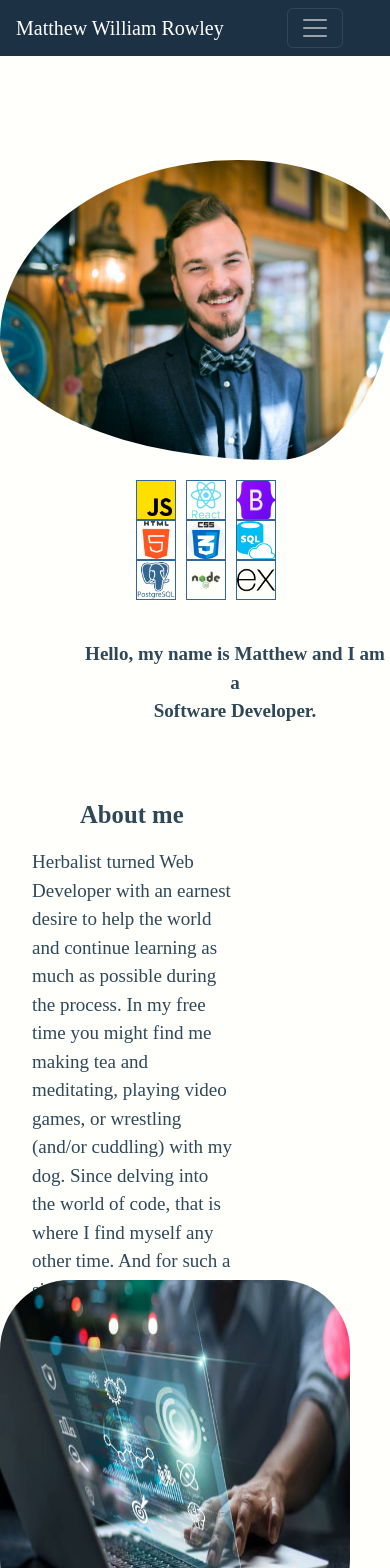
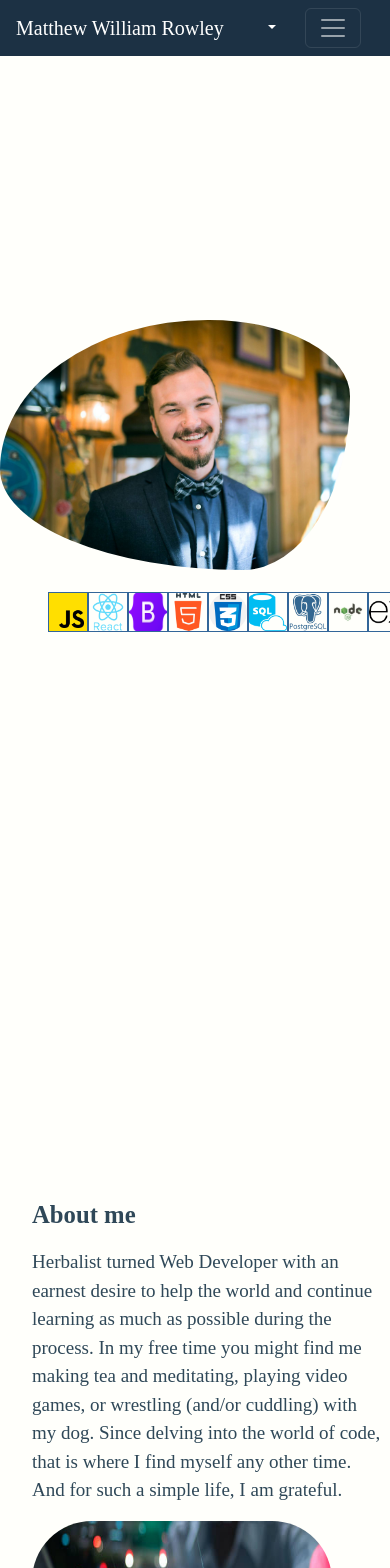
Before and after one commit to mattrowley10/Portfolio, a React (Vite) app: page / in a window 390 px wide. Shown: the top 1568 px of the page. Built offline with nearby package versions, Linux system fonts and the light colour scheme.

Commit message:
media query's and styling

```diff
--- a/src/App.css
+++ b/src/App.css
@@ -4,14 +4,11 @@
   margin: 0;
   padding: 0;
   box-sizing: border-box;
-
 }
-
 .app, html{
- min-height: 100%;
- background-color: #FFFFFB;
+  min-height: 100%;
+  background-color: #FFFFFB;
 }
-
 .navbar-header{
   font-family: 'Slabo';
   margin-left: 1rem;
@@ -26,13 +23,14 @@
   font-family: 'Slabo';
 }
 .dropdown-menu.show{
-  background-color: #5B5F97;
+  background-color: #1C3144;
+}
+.dropdown{
+  list-style: none;
 }
 .home{
-  justify-content: center;
   background-color: #FFFFFB;
-  height: 95vh;
-
+  height: 150vh;
 }
 .homeimg{
   height: 300px;
@@ -44,16 +42,7 @@
   animation: morph 6s ease-in-out infinite;
   transition: all 1s ease-in-out;
 }
-.under-pic{
-  position: absolute;
-  top: 30rem;
-  left: 8rem;
-  font-size: 19px;
-  font-weight: bold;
-  color: #2F4858;
-  font-family: 'Slabo';
-  text-align: center;
-}
+
 @keyframes morph {
   0% {
       border-radius:  60% 40% 30% 70% / 60% 30% 70% 40%;
@@ -80,7 +69,6 @@
   height: 40px;
   width: 40px;
   border: 1px solid #336699;
-
 }
 .icons:hover{
   box-shadow: 1.5px 1px 1.5px 2px #336699;
@@ -89,16 +77,16 @@
   display: flex;
   flex-direction: row;
   position: absolute;
-  top: 50rem;
+  top: 60rem;
   min-height: 25rem;
   color:#2F4858;
-  max-width: 80%;
+  max-width: 90%;
   margin-left: 5rem;
   font-family: "Slabo";
 }
 .about-header{
   position: absolute;
-  top: 50rem;
+  top: 60rem;
   padding-left: 2rem;
   color: #2F4858;
   margin-left: 5rem;
@@ -112,7 +100,6 @@
   margin-top: 3rem;
   font-weight:500;
 }
-
 .aboutimg{
   border-radius: 20%;
   height: 350px;
@@ -125,86 +112,27 @@
   transform: translateX(0);
   transition: 3.5s ease;
 }
-@media(max-width: 905px){
-  .icon-list{
-    right: 30rem;
-    top: 30rem;
-    left: 15rem;
-  }
-  .under-pic{
-    top: 40rem;
-    text-align: center;
-  }
-  .aboutimg{
-    position: absolute;
-    top: 20rem;
-  }
-}
-@media(max-width: 500px){
-  .icon-list{
-    flex-wrap: wrap;
-    align-items: flex-start;
-    position: absolute;
-    top: 30rem;
-    left: 5rem;
-    right: 5rem;
-  }
-
-  .homeimg{
-    height: 300px;
-    width: 400px;
-    left: 0rem;
-  }
-  .about-section{
-    flex-wrap: wrap;
-  }
- .about-section{
-  margin-left: 0;
-  padding: 0;
- }
-  .aboutimg{
-    top: 30rem;
-  }
-  .about-header{
-    padding-left: 0;
-  }
-  .under-pic{
-    left: 5rem;
-  }
-}
-@media(max-width: 800px){
-  .aboutimg{
-    padding-left: 0;
-  }
-}
-.projects{
+.projects-header{
   color: #2F4858;
   font-family: "Slabo";
-  text-align: center;
-  position: relative;
-  top: 4rem;
-  background-color:#FFFFFB;
+  display: flex;
+  justify-content: center;
+  margin-top: 4rem;
+  z-index: 1;
 }
 .project-img{
+  position: relative;
   height: 500px;
   width: 600px;
-  margin-top: 8rem;
-  margin-left: 26rem;
+  margin-top: 5rem;
   margin-bottom: 5rem;
+  left: 27rem;
   border: 1px solid #336699;
   box-shadow: 1px 1px 1px 1px #336699;
   border-radius: 5%;
-
 }
 .project-img:hover{
   box-shadow: 5px 1px 5px 1px #336699;
-}
-
-.carousel{
-  display: flex;
-  flex-direction: column;
-  justify-content: center;
-  background-color: #FFFFFB;
 }
 
 .contact{
@@ -224,18 +152,138 @@
   flex-direction: column;
 }
 .contact-list-item{
+  margin-bottom: 1rem;
 
-  margin-right: 2rem;
-  padding: 1rem;
 }
 .contact-icon{
-  height: 60px;
-  width: 60px;
+  height: 40px;
+  width: 40px;
+  cursor: pointer;
 }
-.contact-details{
-  position: relative;
-  left: 10rem;
-  bottom: 22rem;
+.email{
+  position: absolute;
+  right: 30rem;
+  top: 10rem;
   color: #336699;
   font-weight:bold;
 }
+.number{
+  position: absolute;
+  right: 34rem;
+  top: 17rem;
+  color: #336699;
+  font-weight: bold;
+}
+@media(min-width: 320px){
+  .project-img{
+    left: 2rem;
+    height: 200px;
+    width: 250px;
+    margin-bottom: 7rem;
+  }
+
+}
+@media(min-width: 375px){
+  .project-img{
+    left: 4rem;
+    height: 200px;
+    width: 250px;
+    margin-bottom: 7rem;
+  }
+}
+@media(min-width: 425px){
+  .project-img{
+    left: 6rem;
+    height: 200px;
+    width: 250px;
+    margin-bottom: 7rem;
+  }
+}
+@media(min-width: 600px){
+
+   .project-img{
+    left: 3rem;
+    height: 300px;
+    width: 400px;
+   }
+
+}
+@media(max-width: 600px){
+  .homeimg{
+    height: 250px;
+    width: 350px;
+    top: 20rem;
+    left: 0rem;
+  }
+  .icon-list{
+    list-style: none;
+    display: flex;
+    flex-wrap: nowrap;
+    position: absolute;
+    left: -1rem;
+    top: 40rem;
+   }
+   .icons{
+    margin-right: 0;
+   }
+   .about-section{
+    flex-wrap: wrap;
+    top: 75rem;
+    margin-left: 2rem;
+   }
+   .about-header{
+    top: 75rem;
+    margin-left:0rem ;
+   }
+   .about-body{
+    padding: 0;
+    min-width: 100%;
+   }
+   .aboutimg{
+    height: 300px;
+    width: 300px;
+    margin-right: 2rem;
+   }
+}
+@media(min-width:768px){
+  .project-img{
+    left: 12rem;
+  }
+
+}
+@media(max-width: 768px){
+  .homeimg{
+    left: 2;
+
+  }
+  .icon-list{
+    left: 1rem;
+    top: 37rem;
+  }
+  .about-section{
+    flex-wrap: wrap;
+  }
+}
+@media(min-width: 1440px){
+  .project-img{
+    position: relative;
+    height: 500px;
+    width: 600px;
+    margin-top: 5rem;
+    margin-bottom: 5rem;
+    left: 27rem;
+    border: 1px solid #336699;
+    box-shadow: 1px 1px 1px 1px #336699;
+    border-radius: 5%;
+  }
+}
+@media(min-width: 1600px){
+  .project-img{
+    left: 41rem;
+    height: 500px;
+    width: 600px;
+  }
+  .about-section{
+    max-width: 80%;
+  }
+}
--- a/src/Components/Contact.jsx
+++ b/src/Components/Contact.jsx
@@ -1,36 +1,42 @@
+import { useState } from "react";
 export default function Contact() {
+  const [results, setResults] = useState(false);
+  const onClick = () => setResults(!results);
+
   return (
     <div className="contact" id="contact">
       <h2 className="contact-header">Contact</h2>
       <ul className="contact-list">
         <li className="contact-list-item">
-          <img src="mail-icon.webp" className="contact-icon" />
+          <img
+            src="mail-icon.webp"
+            className="contact-icon"
+            onClick={onClick}
+          />
+          {results ? <p className="email">mattrowley10@gmail.com</p> : <p></p>}
         </li>
+        <br></br>
         <li className="contact-list-item">
-          <img src="phone-icon.png" className="contact-icon" />
+          <img
+            src="phone-icon.png"
+            className="contact-icon"
+            onClick={onClick}
+          />
         </li>
+        {results ? <p className="number">(720)-990-8669</p> : <p></p>}
+        <br></br>
         <li className="contact-list-item">
           <a href="https://www.linkedin.com/in/matthewrowley28/">
             <img src="linked-in-icon.png" className="contact-icon" />
           </a>
         </li>
+        <br></br>
         <li className="contact-list-item">
           <a href="https://github.com/mattrowley10">
             <img src="git-icon.png" className="contact-icon" />
           </a>
         </li>
       </ul>
-      <p
-        className="contact-details"
-        onCopy={() => this.setState({ copied: true })}
-      >
-        Mattrowley10@gmail.com
-      </p>
-      <br></br>
-      <br></br>
-      <p className="contact-details" onClick={() => {}}>
-        (720)-990-8669
-      </p>
     </div>
   );
 }
--- a/src/Components/Home.jsx
+++ b/src/Components/Home.jsx
@@ -17,9 +17,9 @@ export default function Home() {
   return (
     <div className="home" id="home">
       <img className="homeimg" src="MomsWedding.jpg" />
-      <p className="under-pic">
+      {/* <p className="under-pic">
         Hello, my name is Matthew and I am a<br></br> Software Developer.
-      </p>
+      </p> */}
       <ul className="icon-list">
         <li>
           <a href="https://developer.mozilla.org/en-US/docs/Web/JavaScript">
--- a/src/Components/Projects.jsx
+++ b/src/Components/Projects.jsx
@@ -7,9 +7,11 @@ export default function Projects() {
   const handleSelect = (selectedIndex) => {
     setIndex(selectedIndex);
   };
+
   return (
-    <div className="carousel">
+    <div>
       <h2 className="projects-header">Projects</h2>
+      <div className="carousel-div">
         <Carousel
           id="projects"
           title="Projects"
@@ -63,5 +65,6 @@ export default function Projects() {
           </Carousel.Item>
         </Carousel>
       </div>
+    </div>
   );
 }
--- a/src/Components/TopNav.jsx
+++ b/src/Components/TopNav.jsx
@@ -1,7 +1,7 @@
 /* eslint-disable react/no-unescaped-entities */
 import Nav from "react-bootstrap/Nav";
 import Navbar from "react-bootstrap/Navbar";
-// import NavDropdown from "react-bootstrap/NavDropdown";
+import NavDropdown from "react-bootstrap/NavDropdown";
 import "bootstrap/dist/css/bootstrap.min.css";
 import { useNavigate } from "react-router";
 import { useEffect } from "react";
@@ -21,6 +21,20 @@ export default function TopNav() {
       <Navbar.Brand className="navbar-header">
         Matthew William Rowley
       </Navbar.Brand>
+      <NavDropdown style={{ color: "#fff" }}>
+        <ul className="dropdown">
+          <li className="contact-list-item">
+            <a href="https://github.com/mattrowley10">
+              <img src="git-icon.png" className="contact-icon" />
+            </a>
+          </li>
+          <li className="contact-list-item">
+            <a href="https://www.linkedin.com/in/matthewrowley28/">
+              <img src="linked-in-icon.png" className="contact-icon" />
+            </a>
+          </li>
+        </ul>
+      </NavDropdown>
       <Navbar.Toggle
         aria-controls="navbarScroll"
         className="justify-content-end"
@@ -40,10 +54,6 @@ export default function TopNav() {
           >
             Projects
           </Nav.Link>
-
-          <Nav.Link href="#contact" onClick={() => nav("/contact")}>
-            Contact
-          </Nav.Link>
         </Nav>
       </Navbar.Collapse>
       <Nav style={{ color: "#fff" }}></Nav>
```
Lines whose indentation alone changed are shown as unchanged.
